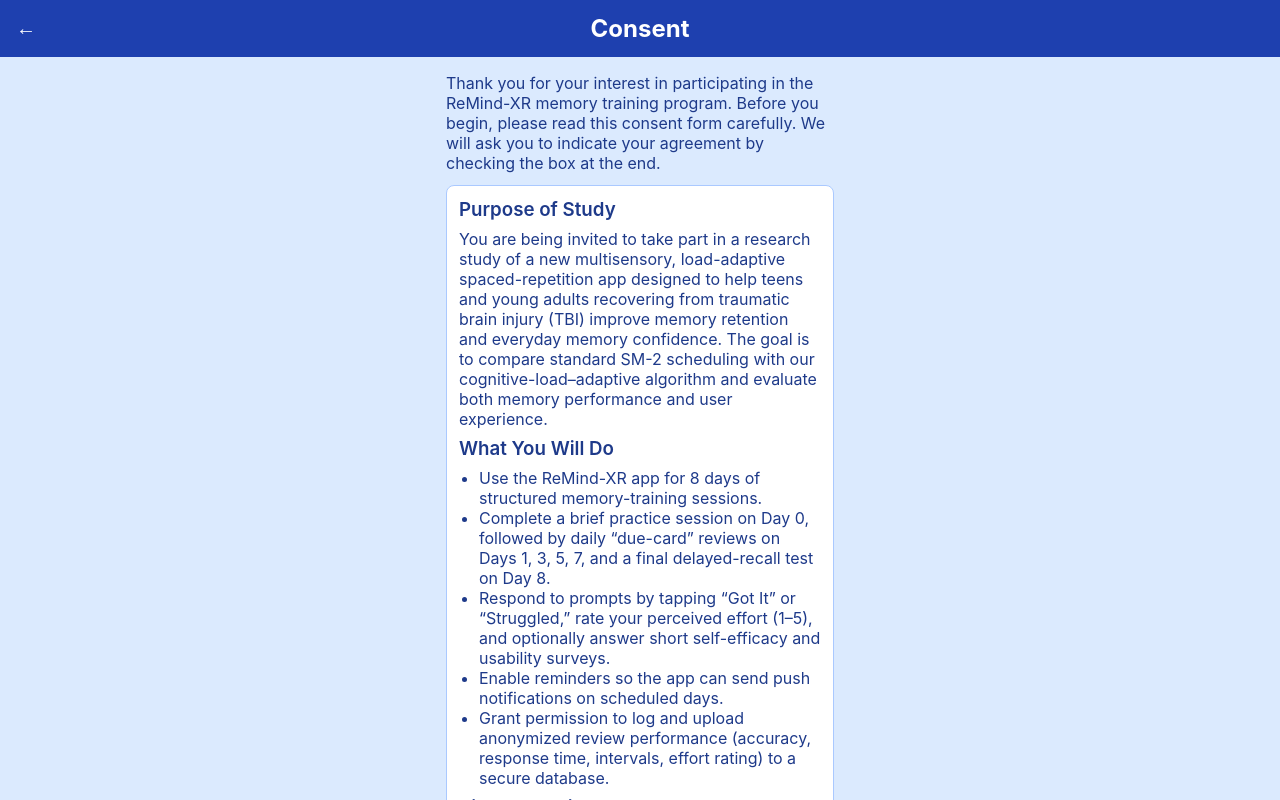
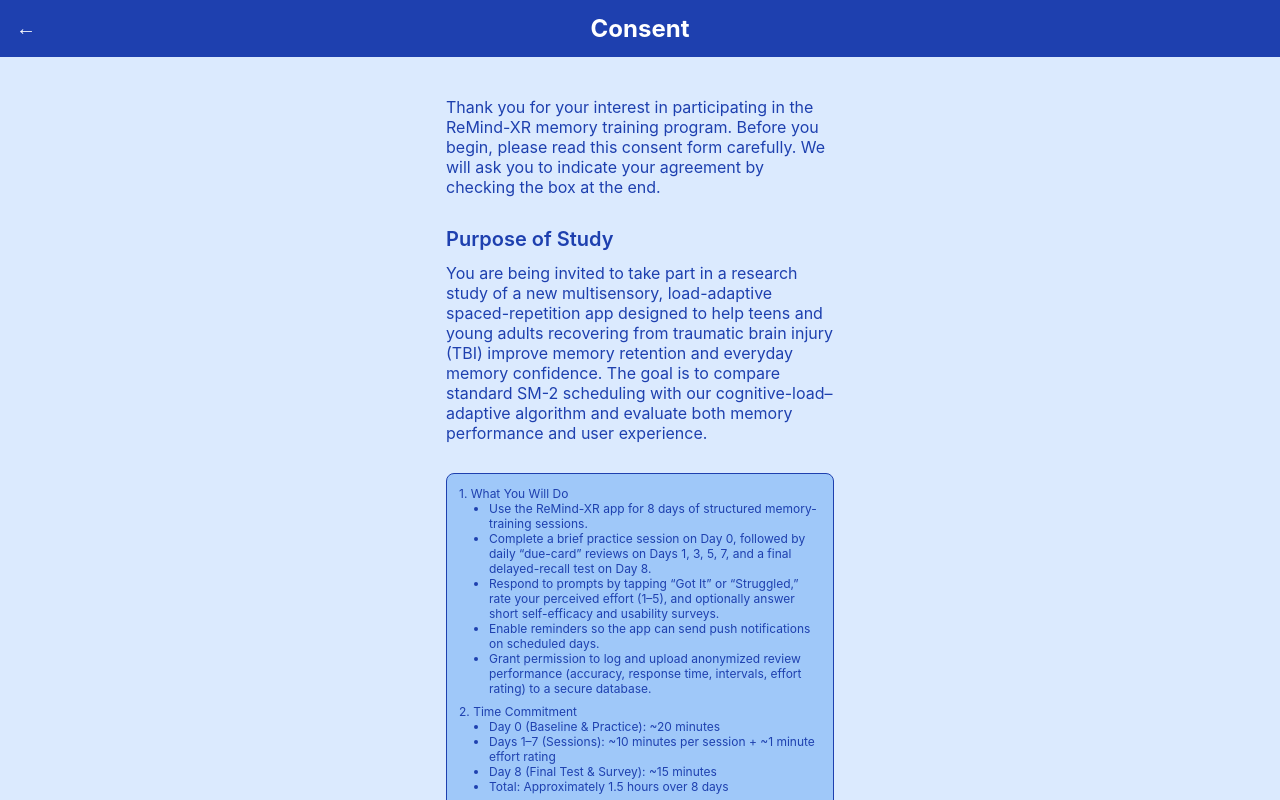
Before and after one commit to maitrimydur/remindXR-app, a React (Vite) app: page /consent in a window 1280 px wide. Built offline with nearby package versions, Linux system fonts and the light colour scheme.

Commit message:
Update Consent copy and styling

```diff
--- a/src/pages/Consent.jsx
+++ b/src/pages/Consent.jsx
@@ -19,36 +19,50 @@
 
   return (
     <div className="container">
-      <Header title="Consent" backTo="/" />
-      <div className="content" style={{ paddingTop: '16px' }}>
-        <p style={{ marginBottom: '12px', color: 'var(--color-text-dark)' }}>
+      <Header title="Consent" backTo="/" color='#DBEAFE'/>
+      <div className="content" style={{
+        paddingTop: '20px'
+      }}>
+        <p style={{ marginTop: '20px', marginBottom: '30px', color: '#1E40AF' , fontSize: 16}}>
           Thank you for your interest in participating in the ReMind-XR memory training program.
           Before you begin, please read this consent form carefully. We will ask you to indicate your agreement by checking the box at the end.
         </p>
 
+
+        <h3 style={{
+          marginTop: '8px',
+          marginBottom: '12px',
+          color: '#1E40AF',
+          fontWeight: 600,
+          fontSize: 20
+        }}>
+          Purpose of Study
+        </h3>
+        <p style={{
+          marginBottom: '30px',
+          color: '#1E40AF',
+          fontSize: 16
+        }}>
+          You are being invited to take part in a research study of a new multisensory, load-adaptive spaced-repetition
+          app designed to help teens and young adults recovering from traumatic brain injury (TBI) improve memory retention
+          and everyday memory confidence. The goal is to compare standard SM-2 scheduling with our cognitive-load–adaptive
+          algorithm and evaluate both memory performance and user experience.
+        </p>
+
         <div
           style={{
-            backgroundColor: 'white',
+            backgroundColor: '#9FC8F9',
             borderRadius: '8px',
             padding: '12px',
             marginBottom: '24px',
-            border: '1px solid var(--color-divider)',
+            border: '1px solid #1E40AF',
           }}
         >
-          <h3 style={{ marginBottom: '8px', color: 'var(--color-text-dark)', fontWeight: 600 }}>
-            Purpose of Study
-          </h3>
-          <p style={{ marginBottom: '8px', color: 'var(--color-text-dark)' }}>
-            You are being invited to take part in a research study of a new multisensory, load-adaptive spaced-repetition
-            app designed to help teens and young adults recovering from traumatic brain injury (TBI) improve memory retention
-            and everyday memory confidence. The goal is to compare standard SM-2 scheduling with our cognitive-load–adaptive
-            algorithm and evaluate both memory performance and user experience.
+
+          <p style={{color: '#1E40AF', fontSize:12 }}>
+            1. What You Will Do
           </p>
-
-          <h3 style={{ marginBottom: '8px', color: 'var(--color-text-dark)', fontWeight: 600 }}>
-            What You Will Do
-          </h3>
-          <ul style={{ paddingLeft: '20px', marginBottom: '8px', color: 'var(--color-text-dark)' }}>
+          <ul style={{ paddingLeft: '30px', marginBottom: '8px', color: '#1E40AF', fontSize:12}}>
             <li>Use the ReMind-XR app for 8 days of structured memory-training sessions.</li>
             <li>
               Complete a brief practice session on Day 0, followed by daily “due-card” reviews on Days 1, 3, 5, 7, and a final
@@ -65,67 +79,74 @@
             </li>
           </ul>
 
-          <h3 style={{ marginBottom: '8px', color: 'var(--color-text-dark)', fontWeight: 600 }}>
-            Time Commitment
-          </h3>
-          <ul style={{ paddingLeft: '20px', marginBottom: '8px', color: 'var(--color-text-dark)' }}>
+          <p style={{color: '#1E40AF', fontSize:12}}>
+            2. Time Commitment
+          </p>
+          <ul style={{ paddingLeft: '30px', marginBottom: '8px', color: '#1E40AF', fontSize:12 }}>
             <li>Day 0 (Baseline & Practice): ~20 minutes</li>
             <li>Days 1–7 (Sessions): ~10 minutes per session + ~1 minute effort rating</li>
             <li>Day 8 (Final Test & Survey): ~15 minutes</li>
             <li>Total: Approximately 1.5 hours over 8 days</li>
           </ul>
 
-          <h3 style={{ marginBottom: '8px', color: 'var(--color-text-dark)', fontWeight: 600 }}>
-            Risks & Discomforts
-          </h3>
-          <ul style={{ paddingLeft: '20px', marginBottom: '8px', color: 'var(--color-text-dark)' }}>
+          <p style={{color: '#1E40AF', fontSize:12 }}>
+            3. Risks & Discomforts
+          </p>
+          <ul style={{ paddingLeft: '30px', marginBottom: '8px', color: '#1E40AF', fontSize:12 }}>
             <li>You may experience mild mental fatigue or frustration during recall tasks.</li>
             <li>
               If at any time you feel overly tired or uncomfortable, you can pause or stop the session without penalty.
             </li>
           </ul>
 
-          <h3 style={{ marginBottom: '8px', color: 'var(--color-text-dark)', fontWeight: 600 }}>
-            Potential Benefits
-          </h3>
-          <ul style={{ paddingLeft: '20px', marginBottom: '8px', color: 'var(--color-text-dark)' }}>
+          <p style={{color: '#1E40AF', fontSize:12 }}>
+            4. Potential Benefits
+          </p>
+          <ul style={{ paddingLeft: '30px', marginBottom: '8px', color: '#1E40AF', fontSize:12 }}>
             <li>You may notice improvements in your ability to recall practiced material and in everyday-memory confidence.</li>
             <li>Your participation will contribute to the development of more effective, accessible memory-rehabilitation tools for TBI survivors.</li>
           </ul>
 
-          <h3 style={{ marginBottom: '8px', color: 'var(--color-text-dark)', fontWeight: 600 }}>
-            Confidentiality
-          </h3>
-          <ul style={{ paddingLeft: '20px', marginBottom: '8px', color: 'var(--color-text-dark)' }}>
+          <p style={{color: '#1E40AF', fontSize:12 }}>
+            5. Confidentiality
+          </p>
+          <ul style={{ paddingLeft: '30px', marginBottom: '8px', color: '#1E40AF', fontSize:12 }}>
             <li>All performance data are anonymized; we assign you a unique study ID.</li>
             <li>No personal identifying information (name, email) is stored with your memory logs.</li>
             <li>Study data are stored on encrypted servers and accessed only by the research team.</li>
           </ul>
 
-          <h3 style={{ marginBottom: '8px', color: 'var(--color-text-dark)', fontWeight: 600 }}>
-            Voluntary Participation
-          </h3>
-          <ul style={{ paddingLeft: '20px', marginBottom: '8px', color: 'var(--color-text-dark)' }}>
+          <p style={{color: '#1E40AF', fontSize:12 }}>
+            6. Voluntary Participation
+          </p>
+          <ul style={{ paddingLeft: '30px', marginBottom: '8px', color: '#1E40AF', fontSize:12 }}>
             <li>Your participation is entirely voluntary.</li>
             <li>You may withdraw at any time without consequence.</li>
             <li>If you withdraw, any data already collected will be retained in anonymized form unless you request its deletion.</li>
           </ul>
         </div>
 
-        <div style={{ display: 'flex', alignItems: 'center', marginBottom: '24px' }}>
+        <div style={{ display: 'flex', alignItems: 'center', marginBottom: '30px' }}>
           <input
             type="checkbox"
             checked={checked}
             onChange={(e) => setChecked(e.target.checked)}
-            style={{ marginRight: '8px' }}
+            style={{
+              marginRight: '8px',
+             }}
           />
-          <label style={{ fontSize: '1rem', color: 'var(--color-text-dark)' }}>
+          <label style={{
+            fontSize: '1rem',
+            color: '#1E40AF'
+          }}>
             I have read and understood the information above. I agree to use the ReMind-XR app as described and to have my
             anonymized data collected for research purposes.
           </label>
         </div>
 
-        <button className="btn btn-large" onClick={handleAgree} disabled={!checked}>
+        <button className="btn btn-large" onClick={handleAgree} disabled={!checked} style={{
+
+        }}>
           I Agree
         </button>
       </div>
```
